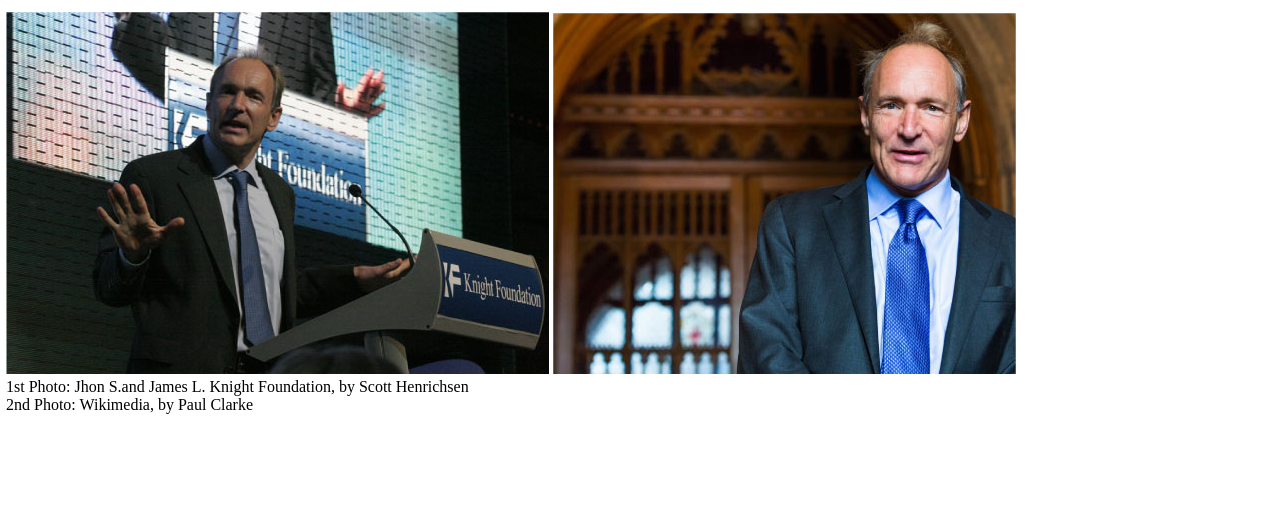
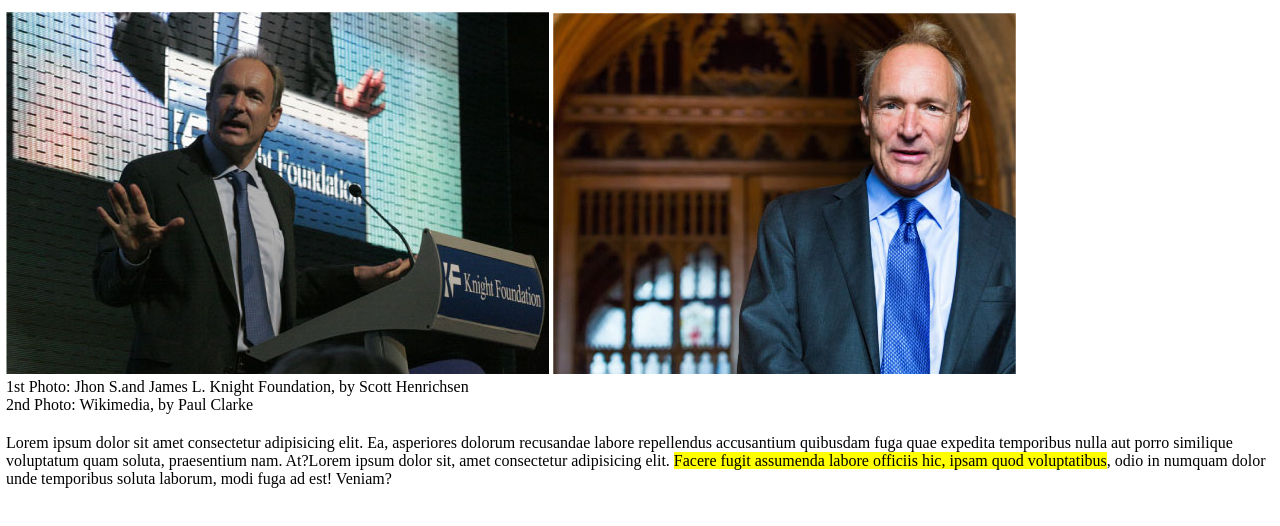
Before and after one commit to Francesco-Alquati/html-css-booleaner, a plain HTML site: page index.html in a window 1280 px wide. Shown: the part 222-748 px from the top of the page. Drawn offline with Linux system fonts and the light colour scheme.

Commit message:
[UPD] added a paragraph with highlighted text in main section

```diff
--- a/css/style.css
+++ b/css/style.css
@@ -31,3 +31,9 @@ header{
 .foto-tim{
     margin-bottom: 20px;
 }
+.paragrafi{
+    margin-bottom: 20px;
+}
+.testo-evidenziato{
+    background-color: yellow;
+}
--- a/index.html
+++ b/index.html
@@ -27,6 +27,9 @@
                 <figcaption>1st Photo: Jhon S.and James L. Knight Foundation, by Scott Henrichsen</figcaption>
                 <figcaption>2nd Photo: Wikimedia, by Paul Clarke</figcaption>
             </div>
+            <div class="paragrafi">
+                <p>Lorem ipsum dolor sit amet consectetur adipisicing elit. Ea, asperiores dolorum recusandae labore repellendus accusantium quibusdam fuga quae expedita temporibus nulla aut porro similique voluptatum quam soluta, praesentium nam. At?Lorem ipsum dolor sit, amet consectetur adipisicing elit. <span class="testo-evidenziato">Facere fugit assumenda labore officiis hic, ipsam quod voluptatibus</span>, odio in numquam dolor unde temporibus soluta laborum, modi fuga ad est! Veniam?</p>
+            </div>
         </main>
         <footer>
         </footer>
```
